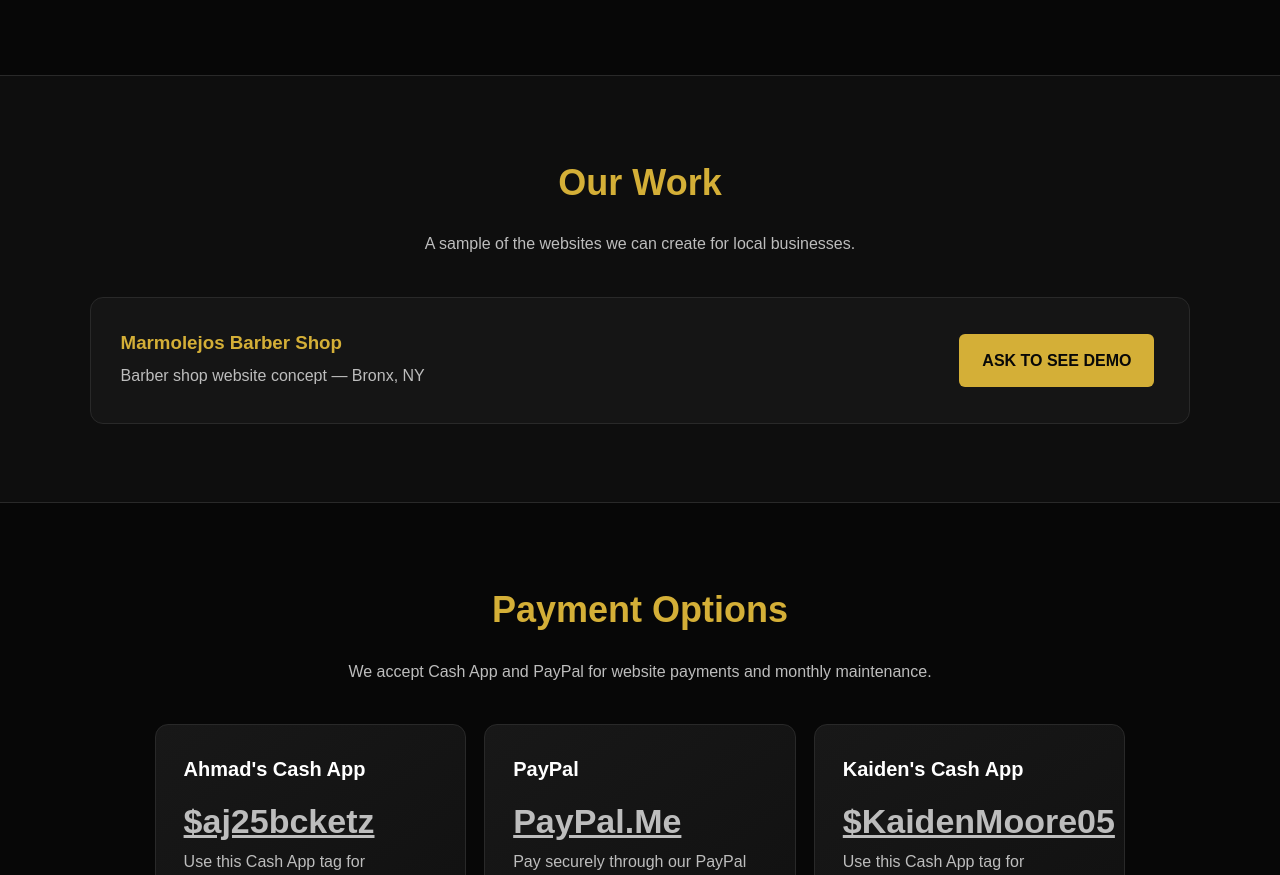
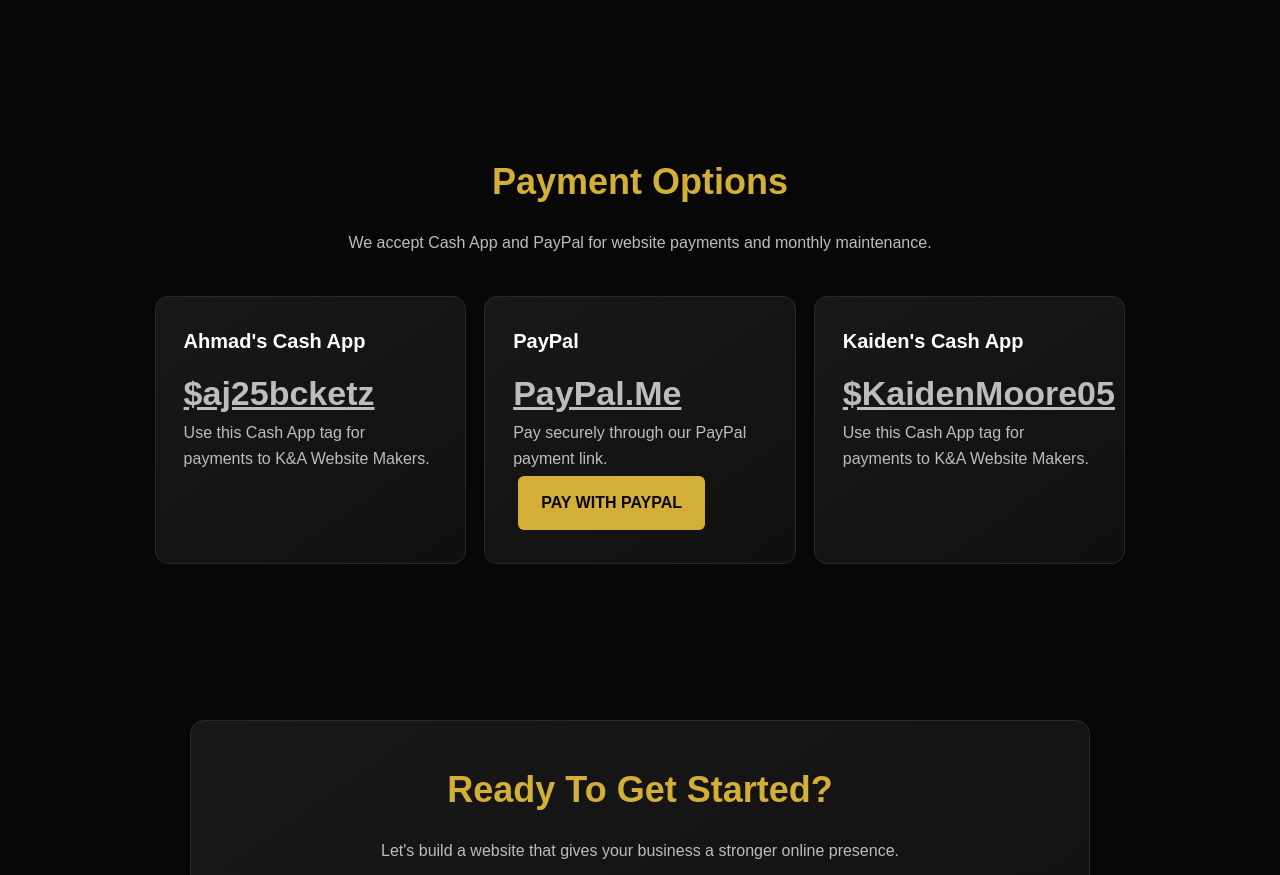
Before and after one commit to Ahmadj215/K-Awebsitemakers, a plain HTML site: page index.html in a window 1280 px wide. Shown: the part 2719-3594 px from the top of the page. Drawn offline with Linux system fonts and the light colour scheme.

Commit message:
Add files via upload

```diff
--- a/index.html
+++ b/index.html
@@ -46,7 +46,7 @@
 <div class="card"><h3>04 — Launch</h3><p>Once approved, we get your website ready for customers.</p></div>
 </div></section>
 
-<section class="portfolio"><div class="portfolio-in"><h2>Our Work</h2><p class="intro">A sample of the websites we can create for local businesses.</p><div class="demo"><div><h3>Marmolejos Barber Shop</h3><p>Barber shop website concept — Bronx, NY</p></div><a class="btn primary" href="#contact">ASK TO SEE DEMO</a></div></div></section>
+
 
 
 <section id="payment">
```
